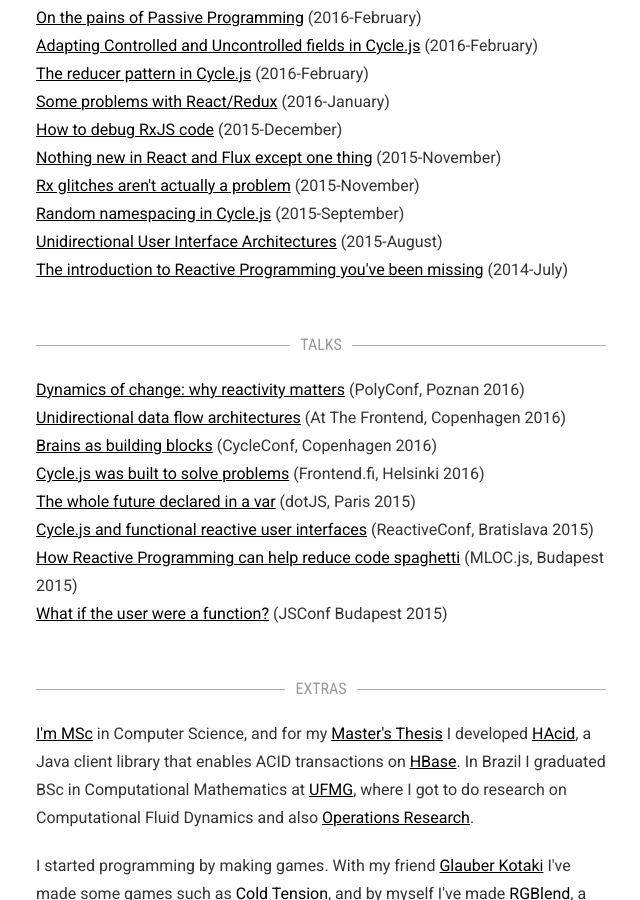
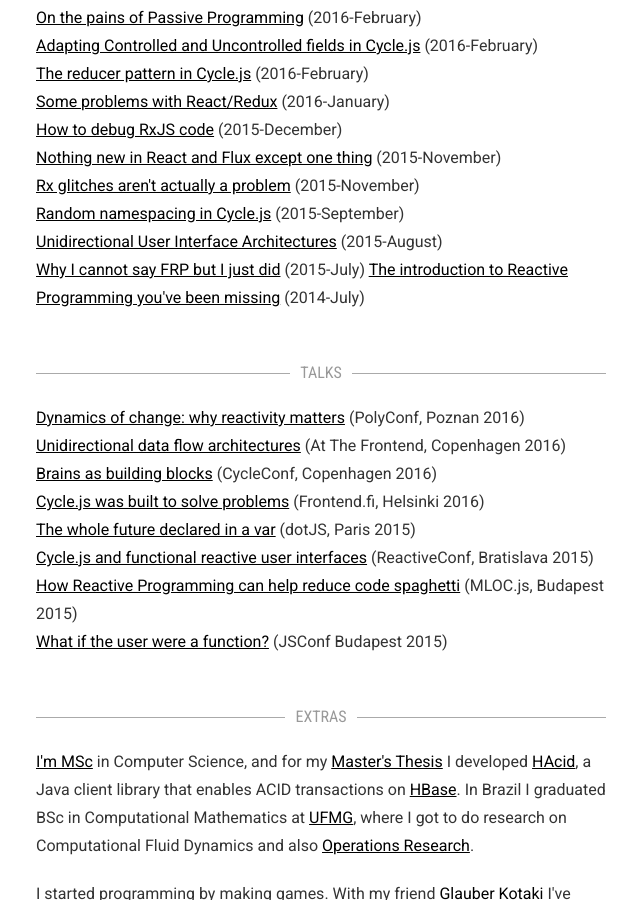
Before and after one commit to staltz/staltz.com, a Jekyll site: the page built from index.html, in a window 1280 px wide and 900 px high, scrolled down 1577 px. Shown: the whole window, without its empty margins (319-959 px from the left). Built offline with Jekyll 4.4.1, drawn with Linux system fonts in a browser that asks for light colours; nearby versions of some CDN libraries.

Commit message:
Add FRP medium blog post

```diff
--- a/index.html
+++ b/index.html
@@ -52,6 +52,7 @@ layout: blank
           {% for post in site.posts %}
             <a href="{{ post.url }}">{{ post.title }}</a> ({{ post.date | date: "%Y-%B" }})<br />
           {% endfor %}
+            <a href="https://medium.com/@andrestaltz/why-i-cannot-say-frp-but-i-just-did-d5ffaa23973b#.xym3mzpyn">Why I cannot say FRP but I just did</a> (2015-July)
             <a href="https://gist.github.com/staltz/868e7e9bc2a7b8c1f754">The introduction to Reactive Programming you've been missing</a> (2014-July)
           </p>
 
```
